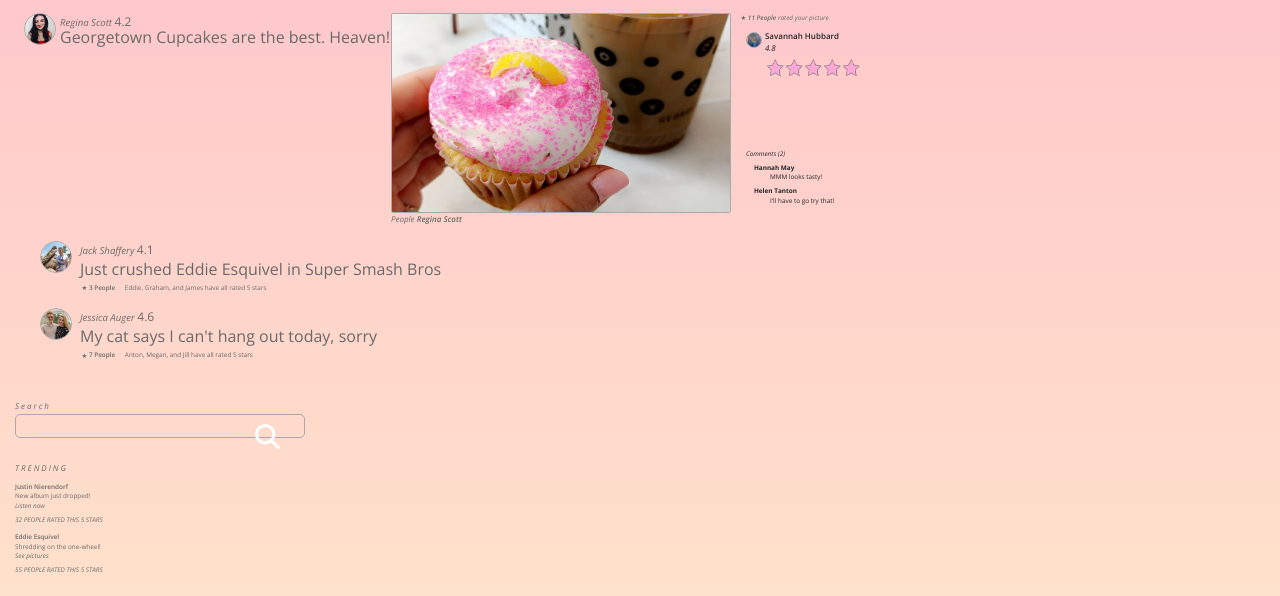
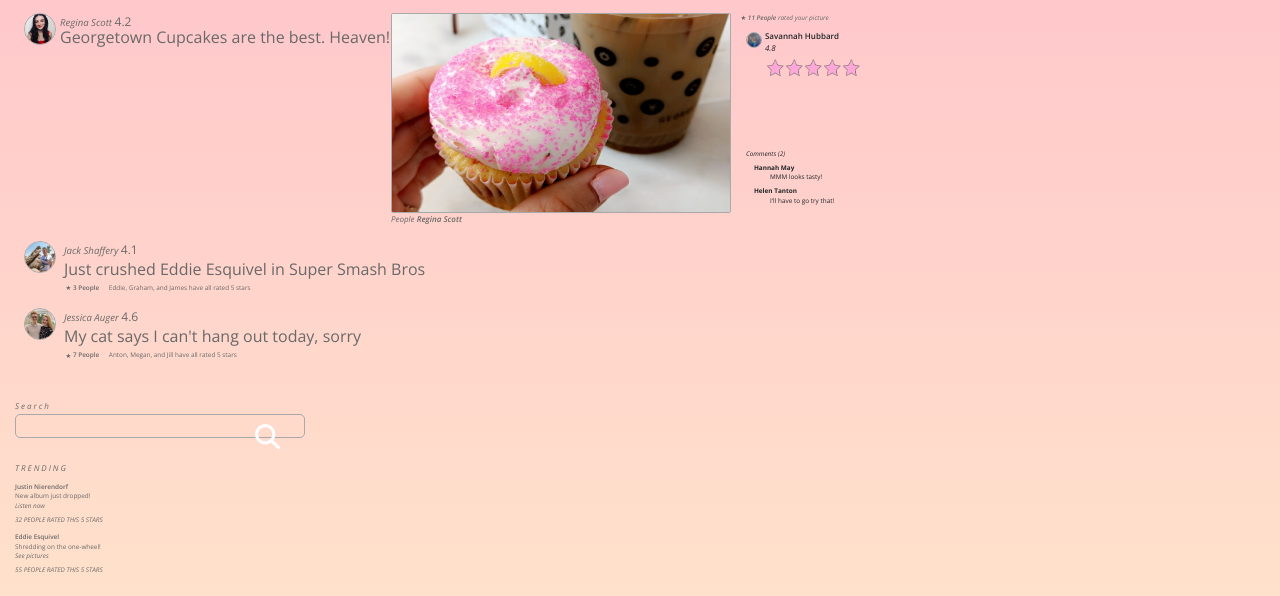
Before and after one commit to reginapizza/nosediveUI, a website built with webpack: page index.html in a window 1280 px wide. Shown: the part 191-787 px from the top of the page. Built offline with nearby package versions, Linux system fonts and the light colour scheme; files whose address does not match are found by name.

Commit message:
Deleted unused CSS and fixed padding on main posts

```diff
--- a/assets/styles/index.scss
+++ b/assets/styles/index.scss
@@ -17,10 +17,6 @@
 
 .uppercase {
   text-transform: uppercase;
-}
-
-.block {
-  display: block;
 }
 
 body {
--- a/index.html
+++ b/index.html
@@ -109,7 +109,7 @@
           </div>
         </div> <!--ends post 1-->
 
-        <div class="row pt-3 pl-3">
+        <div class="row pt-3 pl-0">
           <div class="d-flex">
             <img src="./public/jack.jpg" class="avatar" alt="avatar">
             <div class="pl-2">
@@ -120,7 +120,7 @@
           </div>
         </div> <!--ends post 2-->
 
-        <div class="row pt-3 pl-3">
+        <div class="row pt-3 pl-0">
           <div class="d-flex">
             <img src="./public/jess.jpg" class="avatar" alt="avatar">
             <div class="pl-2">
```
